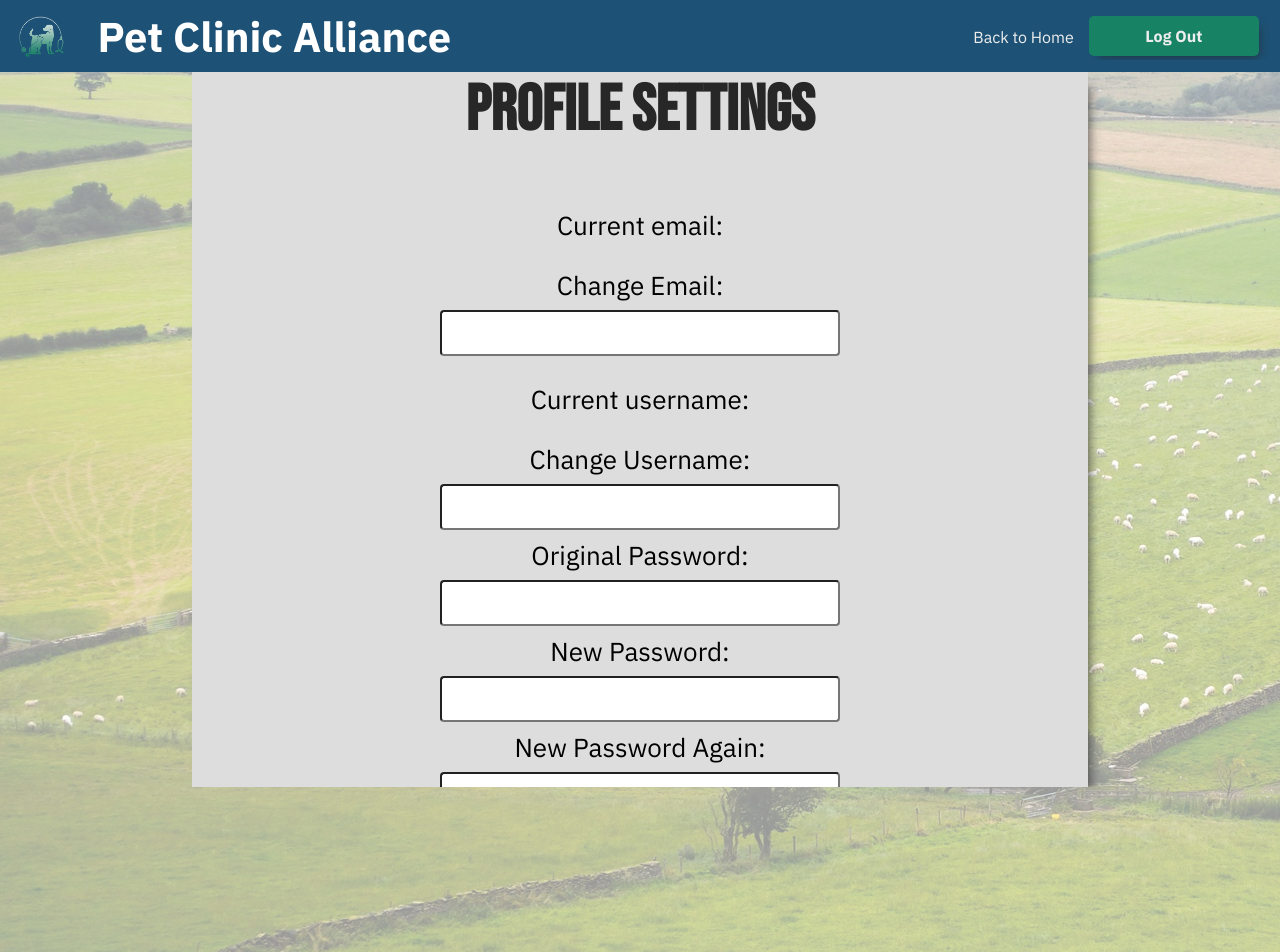
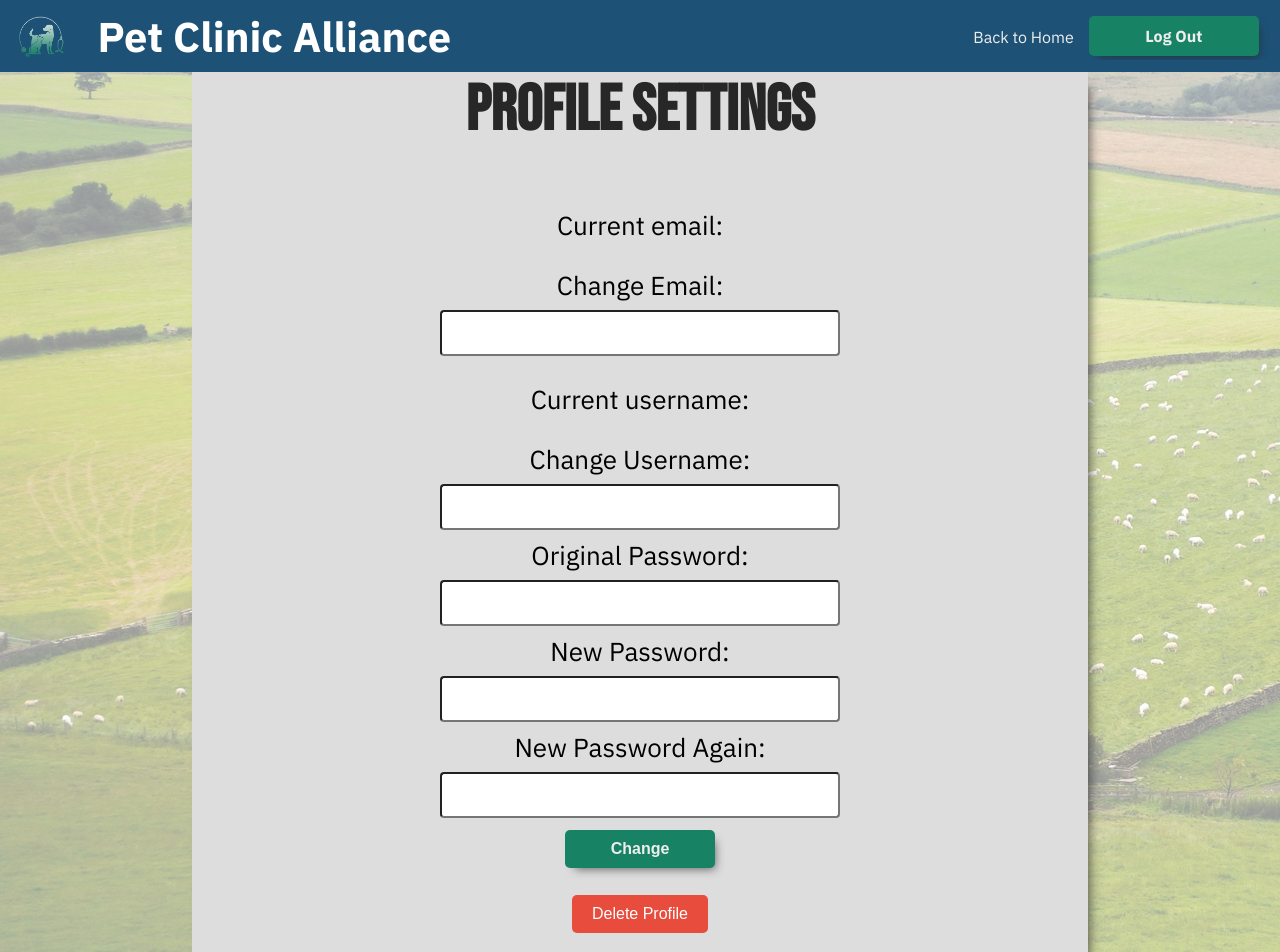
Before and after one commit to gfa-cc-after/StudyGroup_1_PET_Clinic_Frontend-main, a React (Vite) app: page /profile in a window 1280 px wide. Shown: the top 952 px of the page. Built offline with nearby package versions, Linux system fonts and the light colour scheme; no server answers.

Commit message:
Prettified profile and profile delete button view

```diff
--- a/src/styles/profileDeletion.css
+++ b/src/styles/profileDeletion.css
@@ -3,6 +3,7 @@
     color: white;
     border: none;
     padding: 10px 20px;
+    margin-bottom: 20px;
     border-radius: 5px;
     cursor: pointer;
     font-size: 16px;
@@ -23,8 +24,7 @@
 }
 
 .confirmation-dialog {
-    margin-top: 20px;
-    padding: 20px;
+    padding: 0px 20px 20px 20px;
     border: 1px solid #ccc;
     background-color: #f8f8f8;
 }
--- a/src/styles/style.css
+++ b/src/styles/style.css
@@ -248,7 +248,7 @@ li.nav a:hover {
     font-family: 'IBM Plex Sans', sans-serif;
     display: flex;
     width: 100%;
-    height: 89.4vh;
+    height: 100%;
     overflow: hidden;
     background-repeat: no-repeat;
     background-attachment: fixed;
```
